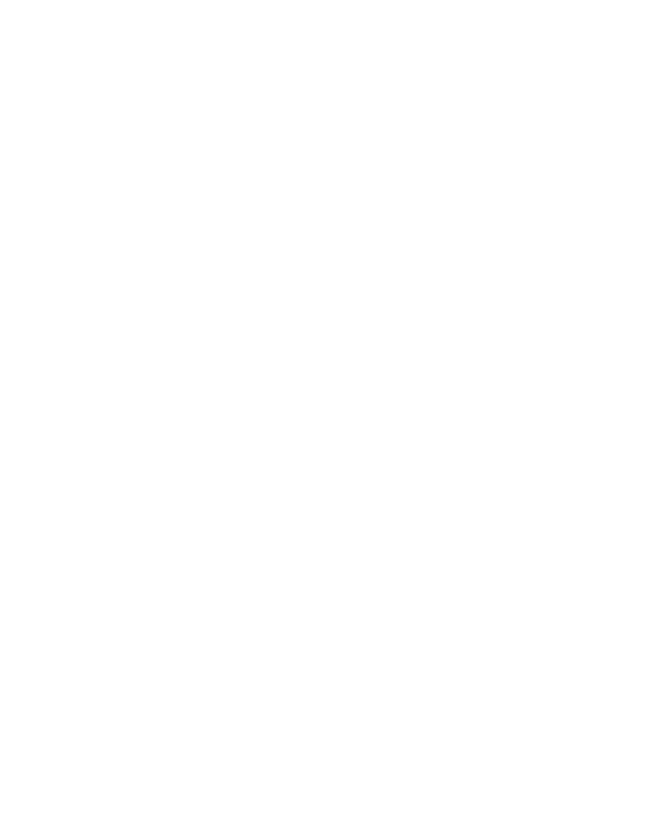
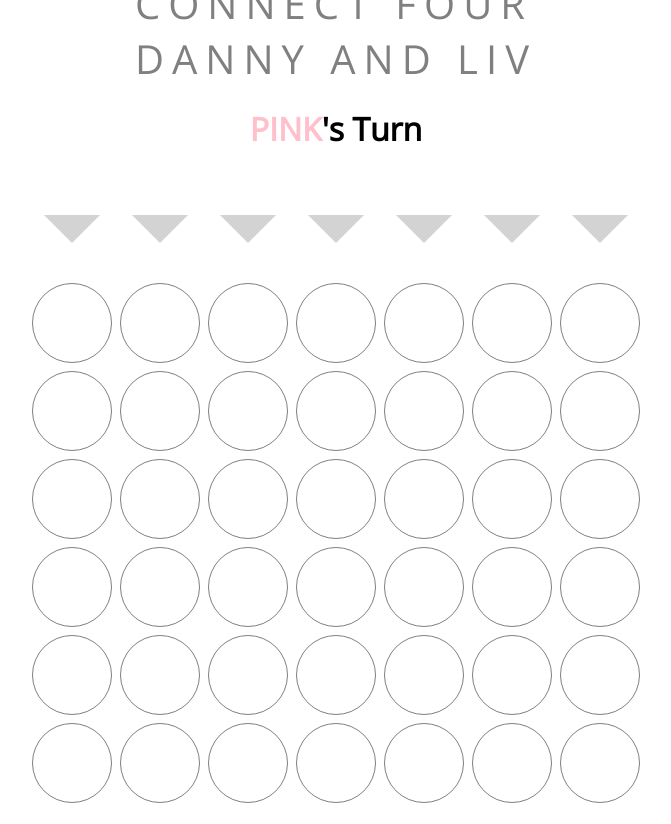
Before and after one commit to danny-shindel/connect-four-codealong, a plain HTML site: page index.html in a window 1280 px wide. Shown: the whole page, without its empty margins (304-975 px from the left). Before the commit the page ends 800 px from the top, so only its background shows below. Drawn offline with nearby package versions, Linux system fonts and the light colour scheme.

Commit message:
connect_four

```diff
--- a/css/main.css
+++ b/css/main.css
@@ -1,13 +1,68 @@
 * {
   box-sizing: border-box;
+    /* set this on every project, changes default, included everything through border for sizing*/
 }
 
 body {
   height: 100vh;
+    /* viewport units, vh = view height, 100% of the window */
+    /* vw = view width, vmin = scales size based on size of windwo */
   margin: 0;
   display: flex;
+    /* centers content */
   flex-direction: column;
   justify-content: center;
   align-items: center;
   font-family: 'Open Sans', sans-serif;
 }
+
+header {
+  font-size: 5vmin;
+  letter-spacing: 1vmin;
+  color: grey;
+}
+
+#markers {
+  display: grid;
+  grid-template-columns: repeat(7, 10vmin);
+    /* sets up as grid, defines columns and adds divs to them, repeat(# of columns, each column size */
+  gap: 1vmin;
+    /* puts gap between columns */
+}
+
+#markers > div {
+    /* styles div in markers */
+  height: 10vmin;
+    /* width is taken care of b/c inside 10vmin column from above*/
+  border-width: 5vmin;
+  border-color: lightgray transparent transparent;
+  border-style: solid;
+  margin-top: 4vmin;
+  transform: scale(0.7);
+    /* created triangle */
+}
+
+#markers > div:hover {
+    /* pseudo class for hover */
+  transform: scale(0.8);
+    /* how much it scaled up during hover over */
+  transition: all 0.2s ease-in;
+   /* how long is scale transform during hover over  */
+  border-top-color: grey;
+   /* changes color when hovered over */
+}
+
+#board {
+  display: grid;
+  grid-template-columns: repeat(7, 10vmin);
+  grid-template-rows: repeat(6, 10vmin);
+  gap: 1vmin;
+    /* the div will be added to this board starting at the top left going right */
+}
+
+#board > div {
+  border-radius: 50%;
+    /* makes them round */
+  border: .04vmin solid grey
+    /* sets circle boarder color */
+}
--- a/index.html
+++ b/index.html
@@ -10,6 +10,68 @@
   <script defer src="js/main.js"></script>
 </head>
 <body>
+  <header>CONNECT FOUR <br> DANNY AND LIV</header>
+  <h1 id="msg"></h1>
+  <section id="markers">
+    <div></div>
+    <div></div>
+    <div></div>
+    <div></div>
+    <div></div>
+    <div></div>
+    <div></div>
+  </section>
+  <section id="board">
 
+    <div id="c0r5"></div>
+    <div id="c1r5"></div>
+    <div id="c2r5"></div>
+    <div id="c3r5"></div>
+    <div id="c4r5"></div>
+    <div id="c5r5"></div>
+    <div id="c6r5"></div>
+
+    <div id="c0r4"></div>
+    <div id="c1r4"></div>
+    <div id="c2r4"></div>
+    <div id="c3r4"></div>
+    <div id="c4r4"></div>
+    <div id="c5r4"></div>
+    <div id="c6r4"></div>
+
+    <div id="c0r3"></div>
+    <div id="c1r3"></div>
+    <div id="c2r3"></div>
+    <div id="c3r3"></div>
+    <div id="c4r3"></div>
+    <div id="c5r3"></div>
+    <div id="c6r3"></div>
+
+    <div id="c0r2"></div>
+    <div id="c1r2"></div>
+    <div id="c2r2"></div>
+    <div id="c3r2"></div>
+    <div id="c4r2"></div>
+    <div id="c5r2"></div>
+    <div id="c6r2"></div>
+
+    <div id="c0r1"></div>
+    <div id="c1r1"></div>
+    <div id="c2r1"></div>
+    <div id="c3r1"></div>
+    <div id="c4r1"></div>
+    <div id="c5r1"></div>
+    <div id="c6r1"></div>
+
+    <div id="c0r0"></div>
+    <div id="c1r0"></div>
+    <div id="c2r0"></div>
+    <div id="c3r0"></div>
+    <div id="c4r0"></div>
+    <div id="c5r0"></div>
+    <div id="c6r0"></div>
+
+  </section>
+  <button>PLAY AGAIN</button>
 </body>
 </html>
--- a/js/main.js
+++ b/js/main.js
@@ -0,0 +1,150 @@
+/*----- constants -----*/
+const colorLookup = {
+    '0' : 'white',
+    '1' : 'pink',
+    '-1' : 'lightblue'
+};
+
+
+/*----- app's state (variables) -----*/
+let board, turn, winner;
+
+/*----- cached element references -----*/
+const msgEl = document.getElementById('msg');
+// grabs the id=msg element from html
+const markerEls = [...document.querySelectorAll('#markers > div')];
+// grabs the markers, selects all divs that are direct children of markers, [...] sets that info as an array
+const replayBtn = document.querySelector('button');
+// selects botton from HTML
+
+/*----- event listeners -----*/
+document.getElementById('markers')
+    .addEventListener('click', handleDrop);
+    // always use 'handle' to name event listner function
+replayBtn.addEventListener('click', init);
+    // calls init function when the replay button is pushed
+
+/*----- functions -----*/
+init();
+
+function handleDrop(evt) {
+    // evt stands for event, the input of the function which is event object. evt.target is the event object target
+    // a market has been click update all impacted state, call render
+
+    // get the index of the clicked market (column)
+    const colIdx = markerEls.indexOf(evt.target);
+    if (colIdx === -1 || winner) return;
+        // this takes care of missed clicks that register as -1 in indexOf and ignore click once there is a winner
+    const colArr = board[colIdx];
+        // colArr = board column based on the marker that was clicked
+    const rowIdx = colArr.indexOf(0);
+        //find first 0 in columns, indexOf scan until it find the first 0
+    if (rowIdx === -1) return;
+        // if the column is full it will return
+    colArr[rowIdx] = turn;
+        //????
+    turn = turn * -1;
+        // switches turn to next person
+    winner =  getWinner();
+        // ?????
+    render ()
+}
+
+function getWinner() {
+    let winner = null
+    for (let colIdx = 0; colIdx <= 6; colIdx++) {
+        //interates through columns
+        winner = checkCol(colIdx) ;
+        if (winner) break;
+    }
+    return winner;
+    // add tie logic
+}
+
+function checkCol(colIdx) {
+    const colArr = board[colIdx];
+    for (let rowIdx = 0; rowIdx < colArr.length; rowIdx++) {
+        let winner = checkUp(colArr, rowIdx) || checkRight(colIdx, rowIdx) || checkDiag(colIdx, rowIdx, 1) || checkDiag(colIdx, rowIdx, -1);
+        if (winner) return winner;
+    }
+    return null;
+}
+
+function checkUp(colArr, rowIdx) {
+    // Boundary check
+    if (rowIdx > 2) return null;
+    if (Math.abs(colArr[rowIdx] + colArr[rowIdx + 1] + colArr[rowIdx + 2] + colArr[rowIdx + 3]) === 4){
+        return colArr[rowIdx];
+    }else {
+        return null;
+    }
+}
+
+function checkRight(colIdx, rowIdx) {
+    // Boundary check
+    if (colIdx > 3) return null;
+    const total = board[colIdx][rowIdx] + board[colIdx + 1][rowIdx] + board[colIdx + 2][rowIdx] + board[colIdx + 3][rowIdx];
+    if (Math.abs(total) === 4){
+        return board[colIdx][rowIdx];
+    }else {
+        return null;
+    }
+}
+
+function checkDiag(colIdx, rowIdx, dir) {
+    // Boundary check
+    if (dir > 0 && colIdx > 3 || dir > 0 && rowIdx > 2) return null;
+    if (dir < 0 && colIdx > 3 || dir < 0 && rowIdx < 3) return null;
+    const total = board[colIdx][rowIdx] + board[colIdx + 1][rowIdx + dir] + board[colIdx + 2][rowIdx + dir * 2] + board[colIdx + 3][rowIdx + dir * 3];
+    if (Math.abs(total) === 4) {
+        return board[colIdx][rowIdx];
+    }else {
+        return null;
+    }
+}
+
+
+
+function init() {
+    // Initialize all state
+    board = [
+        [0, 0, 0, 0, 0, 0],  // Column 0
+        [0, 0, 0, 0, 0, 0],  // Column 1
+        [0, 0, 0, 0, 0, 0],  // Column 2
+        [0, 0, 0, 0, 0, 0],  // Column 3
+        [0, 0, 0, 0, 0, 0],  // Column 4
+        [0, 0, 0, 0, 0, 0],  // Column 5
+        [0, 0, 0, 0, 0, 0],  // Column 6
+    ];
+    turn = 1;
+    winner = null;
+    render();
+}
+
+function render() {
+    // render the board, loop through array, and id
+    board.forEach(function(colArr, colIdx) {
+        // itterate over the col array to access the cells value
+        colArr.forEach(function(cellVal, rowIdx) {
+            // select the correct dive for this cellVal
+            const div = document.getElementById(`c${colIdx}r${rowIdx}`);
+            div.style.backgroundColor = colorLookup[cellVal];
+        });
+        markerEls[colIdx].style.visibility = colArr.includes(0) ? 'visible' : 'hidden';
+        // turnary expresion: conditional expression ? truthy val : falsey val;  if conditional expresion is true return truth val, if false return falsey val
+        // is coloumn array includes a zero marker is visible, if it doesnt (full) it is hidden
+    });
+    // render the msg below connect four
+    if (winner === 'T'){
+        // its a tie
+        msgEl.textContent = "It's a Tie!!!";
+    } else if (winner) {
+        // a player has won, show message and add inline color style. MUST USE DOUBLE QUOTE FOR COLOR PART
+        msgEl.innerHTML = `<span style="color: ${colorLookup[winner]}">${colorLookup[winner].toUpperCase()}</span> Wins!`;
+     } else {
+        // No winner yet show whose turn, and set in-line color style. MUST USE DOUBLE QUOTE FOR COLOR PART
+        msgEl.innerHTML = `<span style="color: ${colorLookup[turn]}">${colorLookup[turn].toUpperCase()}</span>'s Turn`;
+    }
+    replayBtn.style.visibility = winner ? 'visible' : 'hidden';
+    // has replay only show up when the game is over
+}
```
